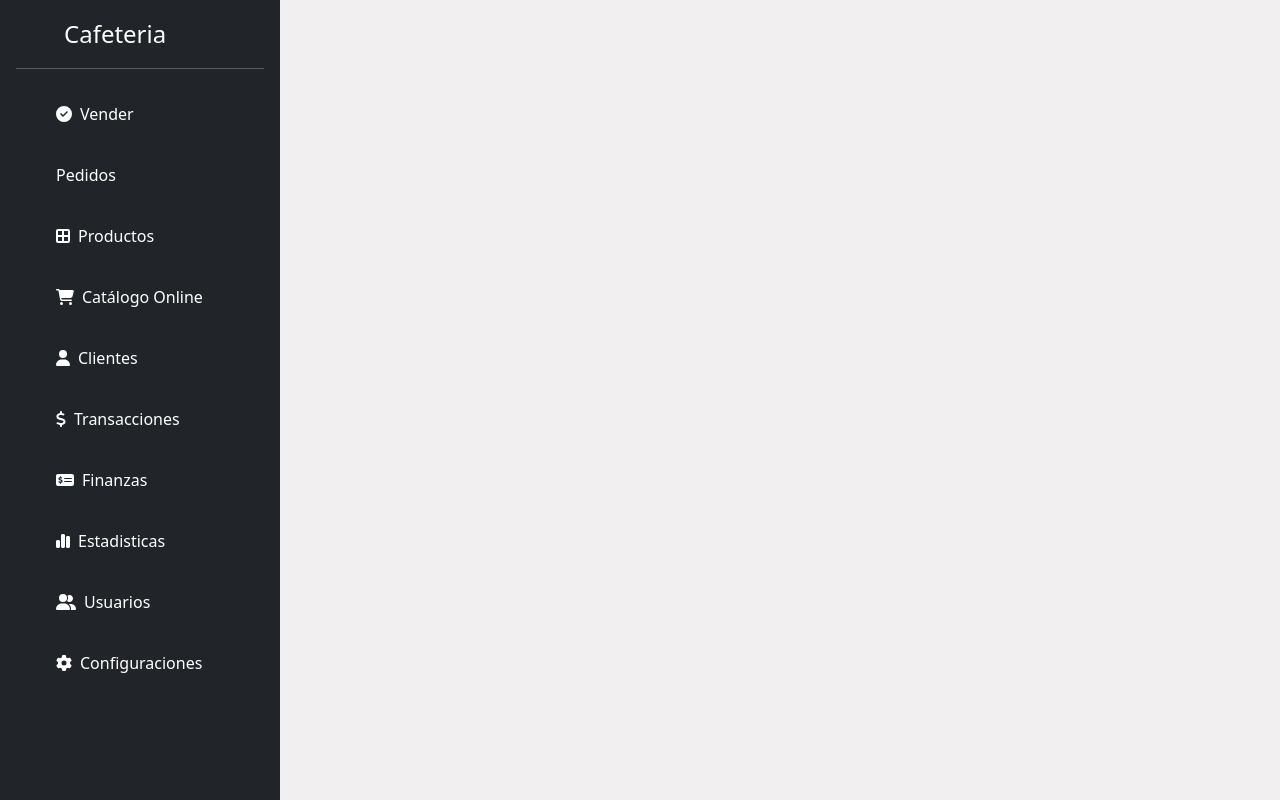
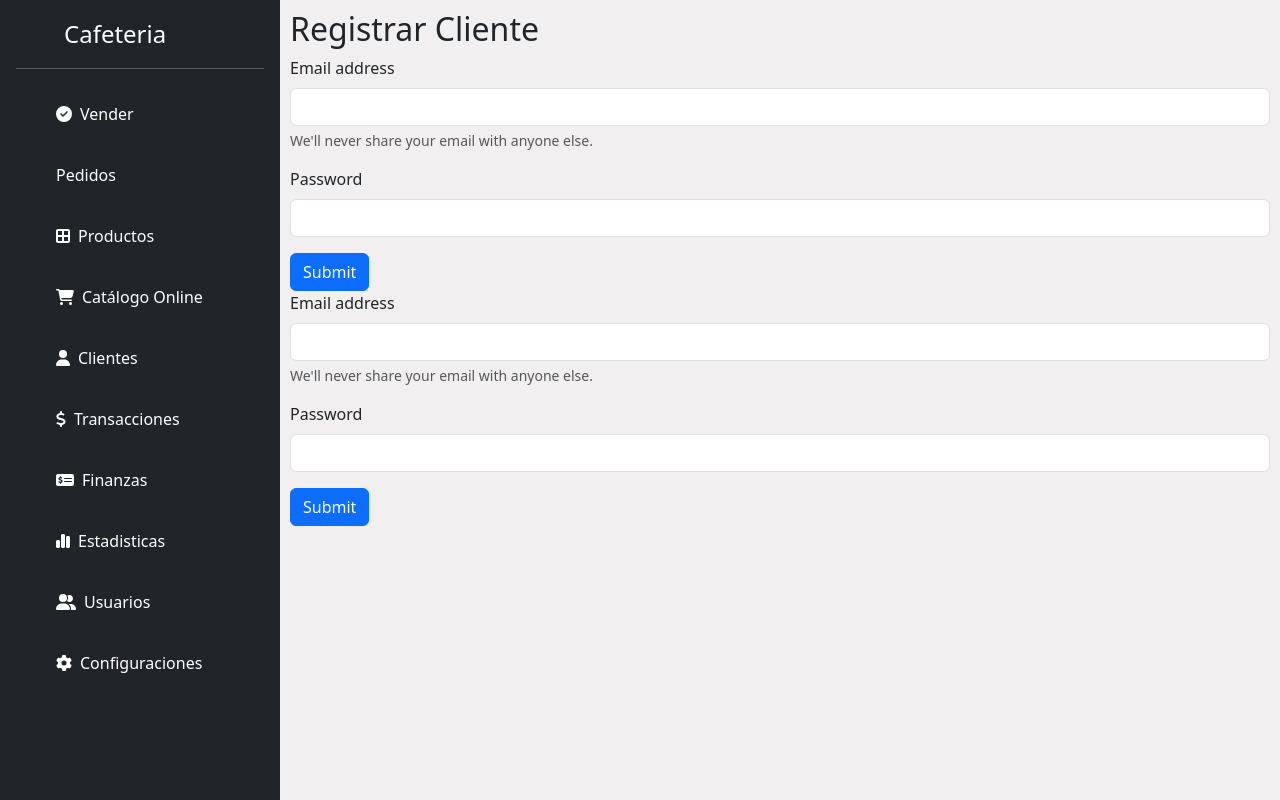
Before and after one commit to JuanMa-32/StockMaster-Front, a React (Vite) app in the folder StockMaster/: page /clienteFormulario in a window 1280 px wide. Built offline with nearby package versions, Linux system fonts and the light colour scheme.

Commit message:
formulario cliente empezando

```diff
--- a/StockMaster/package.json
+++ b/StockMaster/package.json
@@ -16,9 +16,11 @@
     "@fortawesome/free-regular-svg-icons": "^6.5.1",
     "@fortawesome/free-solid-svg-icons": "^6.5.1",
     "@fortawesome/react-fontawesome": "^0.2.0",
+    "axios": "^1.6.5",
     "react": "^18.2.0",
     "react-dom": "^18.2.0",
-    "react-router-dom": "^6.21.1"
+    "react-router-dom": "^6.21.1",
+    "sweetalert2": "^11.10.3"
   },
   "devDependencies": {
     "@types/react": "^18.0.37",
--- /dev/null
+++ b/StockMaster/src/components/Clientes/ClienteForm.jsx
@@ -0,0 +1,39 @@
+import React from 'react'
+
+export const ClienteForm = () => {
+   const titulo = 'Registrar Cliente'
+  return (
+
+    <div>
+         <h2>{titulo}</h2>
+<form >
+  <div class="mb-3">
+    <label htmlFor="exampleInputEmail1" className="form-label">Email address</label>
+    <input type="email" className="form-control" id="exampleInputEmail1" aria-describedby="emailHelp"/>
+    <div id="emailHelp" className="form-text">We'll never share your email with anyone else.</div>
+  </div>
+  <div class="mb-3">
+    <label htmlFor="exampleInputPassword1" className="form-label">Password</label>
+    <input type="password" className="form-control" id="exampleInputPassword1"/>
+  </div>
+
+  <button type="submit" className="btn btn-primary">Submit</button>
+</form>
+<form  >
+  <div class="mb-3">
+    <label htmlFor="exampleInputEmail1" className="form-label">Email address</label>
+    <input type="email" className="form-control" id="exampleInputEmail1" aria-describedby="emailHelp"/>
+    <div id="emailHelp" className="form-text">We'll never share your email with anyone else.</div>
+  </div>
+  <div class="mb-3">
+    <label htmlFor="exampleInputPassword1" className="form-label">Password</label>
+    <input type="password" className="form-control" id="exampleInputPassword1"/>
+  </div>
+
+  <button type="submit" className="btn btn-primary">Submit</button>
+</form>
+
+
+    </div>
+  )
+}
--- a/StockMaster/src/components/Clientes/ClienteLista.jsx
+++ b/StockMaster/src/components/Clientes/ClienteLista.jsx
@@ -1,7 +1,86 @@
-import React from 'react'
+import React, { useEffect, useState } from 'react'
+import { ClienteAll } from '../../services/ClienteService'
+import { FontAwesomeIcon } from '@fortawesome/react-fontawesome'
+import { faMagnifyingGlass, faTrash } from '@fortawesome/free-solid-svg-icons'
+import { useNavigate } from 'react-router-dom'
+import Swal from 'sweetalert2'
 
 export const ClienteLista = () => {
+  const navegar = useNavigate()
+    const [clientes,setClientes]=useState([])
+    const traerTodosLosClientes= async()=>{
+        const respuesta = await ClienteAll()
+
+        setClientes(respuesta.data)
+      //  console.log(clientes);
+
+    }
+    const eliminarCliente = ()=>{
+      Swal.fire({
+        title: "Eliminar?",
+        text: "Esta Seguro que desea eliminar",
+        icon: "warning",
+        showCancelButton: true,
+        confirmButtonColor: "#3085d6",
+        cancelButtonColor: "#d33",
+        confirmButtonText: "Yes, delete it!"
+      }).then((result) => {
+        if (result.isConfirmed) {
+          Swal.fire({
+            title: "Deleted!",
+            text: "Your file has been deleted.",
+            icon: "success"
+          });
+        }
+      });
+    }
+    const verCliente = (id)=>{
+      if(id){
+        navegar(`/clienteFormulario/${id}`)
+      }else{
+        navegar('/clienteFormulario')
+      }
+
+    }
+    useEffect(()=>{
+        traerTodosLosClientes()
+    },[])
+
   return (
-    <div>ClienteLista</div>
+    <div>
+
+           <table className="table table-hover m-2">
+  <thead>
+    <tr>
+
+      <th scope="col">Nombre</th>
+      <th scope="col">Celular</th>
+      <th scope="col">Email</th>
+      <th scope="col">Ver</th>
+      <th scope="col">Eliminar</th>
+
+    </tr>
+  </thead>
+  <tbody>
+    {clientes.map(c=>(
+         <tr key={c.id}>
+
+         <td>{c.nombre}</td>
+         <td>{c.telefono}</td>
+         <td>{c.email}</td>
+        <td>
+        <FontAwesomeIcon onClick={()=>verCliente(c.id)} icon={faMagnifyingGlass} />
+        </td>
+         <td>
+         <FontAwesomeIcon onClick={eliminarCliente} icon={faTrash} />
+         </td>
+       </tr>
+    ))}
+
+
+  </tbody>
+</table>
+
+    </div>
   )
 }
--- a/StockMaster/src/components/Clientes/ClientePrincipal.jsx
+++ b/StockMaster/src/components/Clientes/ClientePrincipal.jsx
@@ -1,7 +1,14 @@
 import { faArrowDown, faMagnifyingGlass, faPlus, faSearch, faUser } from "@fortawesome/free-solid-svg-icons"
 import { FontAwesomeIcon } from "@fortawesome/react-fontawesome"
+import { ClienteLista } from "./ClienteLista"
+import { useNavigate } from "react-router-dom"
 
-export const ClientePrincipal = ()=>{
+export const ClientePrincipal = () => {
+  const navegar = useNavigate()
+  const verCliente = () => {
+    navegar('/clienteFormulario')
+
+  }
   return (<>
 
 
@@ -14,12 +21,12 @@ export const ClientePrincipal = ()=>{
           </form>
         </div>
       </nav>
-  <div className="float-right"style={{marginLeft:500}}>
-    <button className="btn btn-outline-success btn-lg m-1" type="submit"><FontAwesomeIcon icon={faArrowDown} /></button>
-    <button className="btn btn-outline-success btn-lg m-1" type="submit"><FontAwesomeIcon icon={faPlus} /> Nuevo Cliente</button>
+      <div className="float-right" style={{ marginLeft: 500 }}>
+        <button className="btn btn-outline-success btn-lg m-1"><FontAwesomeIcon icon={faArrowDown} /></button>
+        <button  onClick={verCliente} className="btn btn-outline-success btn-lg m-1"><FontAwesomeIcon onClick={verCliente} icon={faPlus} /> Nuevo Cliente</button>
       </div>
     </div>
-
+    <ClienteLista />
 
 
 
--- a/StockMaster/src/routers/Rutas.jsx
+++ b/StockMaster/src/routers/Rutas.jsx
@@ -4,6 +4,7 @@ import { Sidebar } from '../components/headers/Sidebar'
 
 import { UsuariosPage } from '../page/UsuariosPage'
 import { ClientePage } from '../page/ClientePage'
+import { ClienteForm } from '../components/Clientes/ClienteForm'
 
 
 
@@ -18,6 +19,8 @@ export const Rutas = () => {
           <Routes>
             <Route path="/usuarios" element={<UsuariosPage />}></Route>
             <Route path="/clientePrincipal" element={<ClientePage />}></Route>
+            <Route path="/clienteFormulario" element={<ClienteForm />}></Route>
+            <Route path="/clienteFormulario/:id" element={<ClienteForm />}></Route>
           </Routes>
         </div>
       </div>
--- /dev/null
+++ b/StockMaster/src/services/ClienteService.js
@@ -0,0 +1,13 @@
+
+import axios from "axios"
+const url = 'http://localhost:8002'
+export const ClienteAll = async()=>{
+    try {
+        const respuesta = await axios.get(url)
+        return respuesta
+    } catch (error) {
+        return error;
+    }
+
+
+}
```
Also changed, not shown: 1 other file (tests, documents, lock files or other folders). Lines whose indentation alone changed are shown as unchanged.
